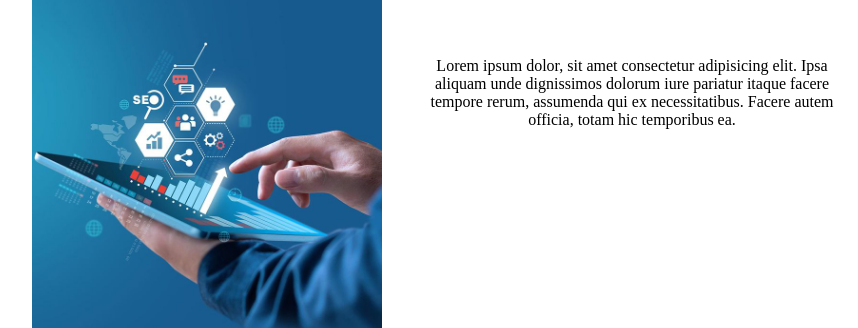
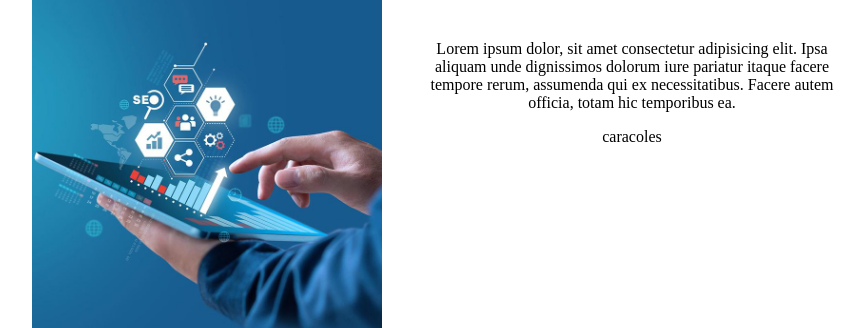
Before and after one commit to AlejandrcC/Fixiaz, a plain HTML site: page Fixiaz/index.html in a window 1280 px wide. Shown: the part 318-646 px from the top of the page, 8-866 px from the left. Drawn offline with Linux system fonts and the light colour scheme.

Commit message:
miprimercommit

```diff
--- a/Fixiaz/index.html
+++ b/Fixiaz/index.html
@@ -24,6 +24,7 @@
             <p>Lorem ipsum dolor, sit amet consectetur adipisicing elit. Ipsa aliquam unde dignissimos dolorum iure
                 pariatur itaque facere tempore rerum, assumenda qui ex necessitatibus. Facere autem officia, totam hic
                 temporibus ea.</p>
+            <p>caracoles</p>
         </div>
         <img class="image" src="imgs/marketing3.jpg">
     </div>
```
